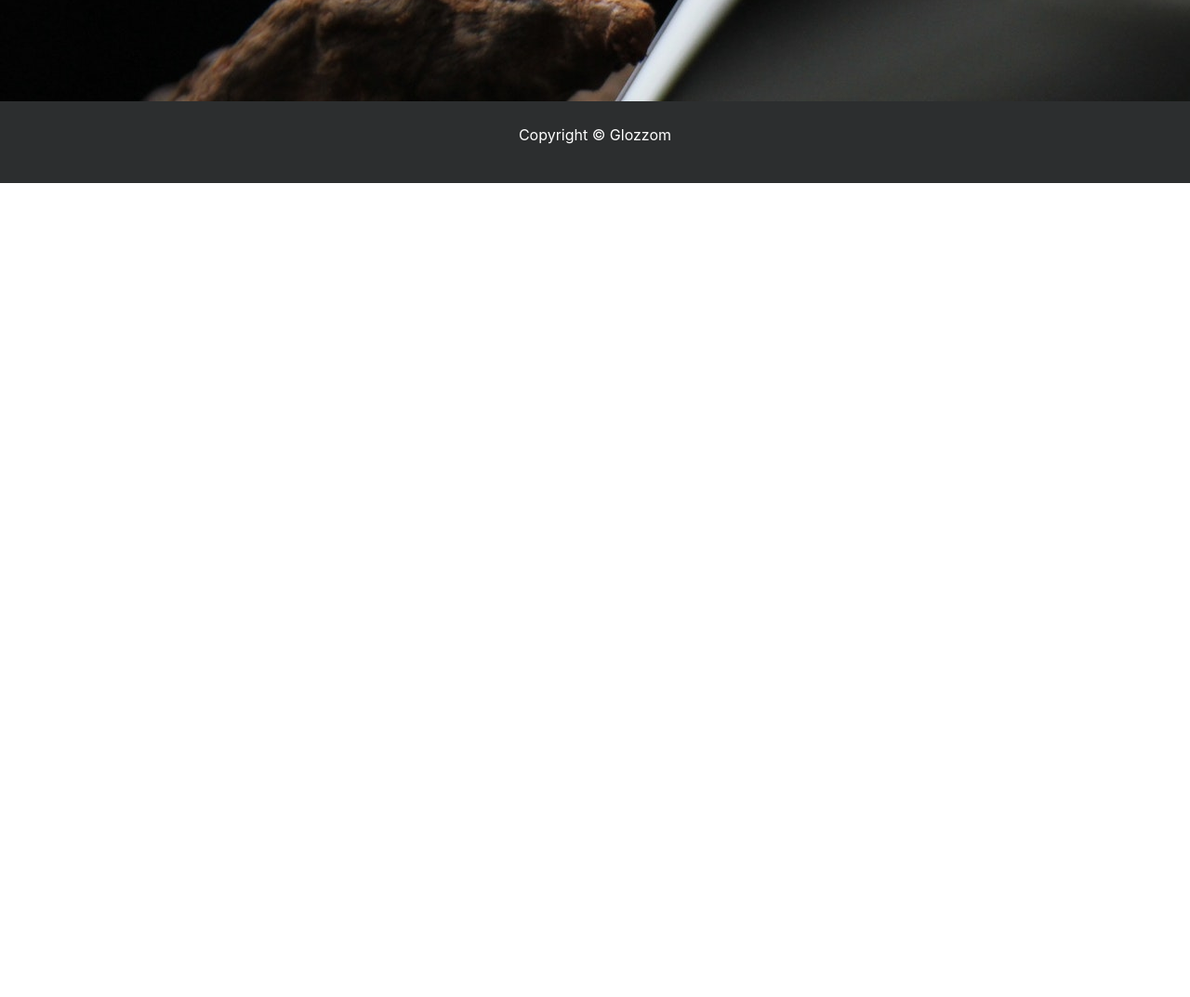
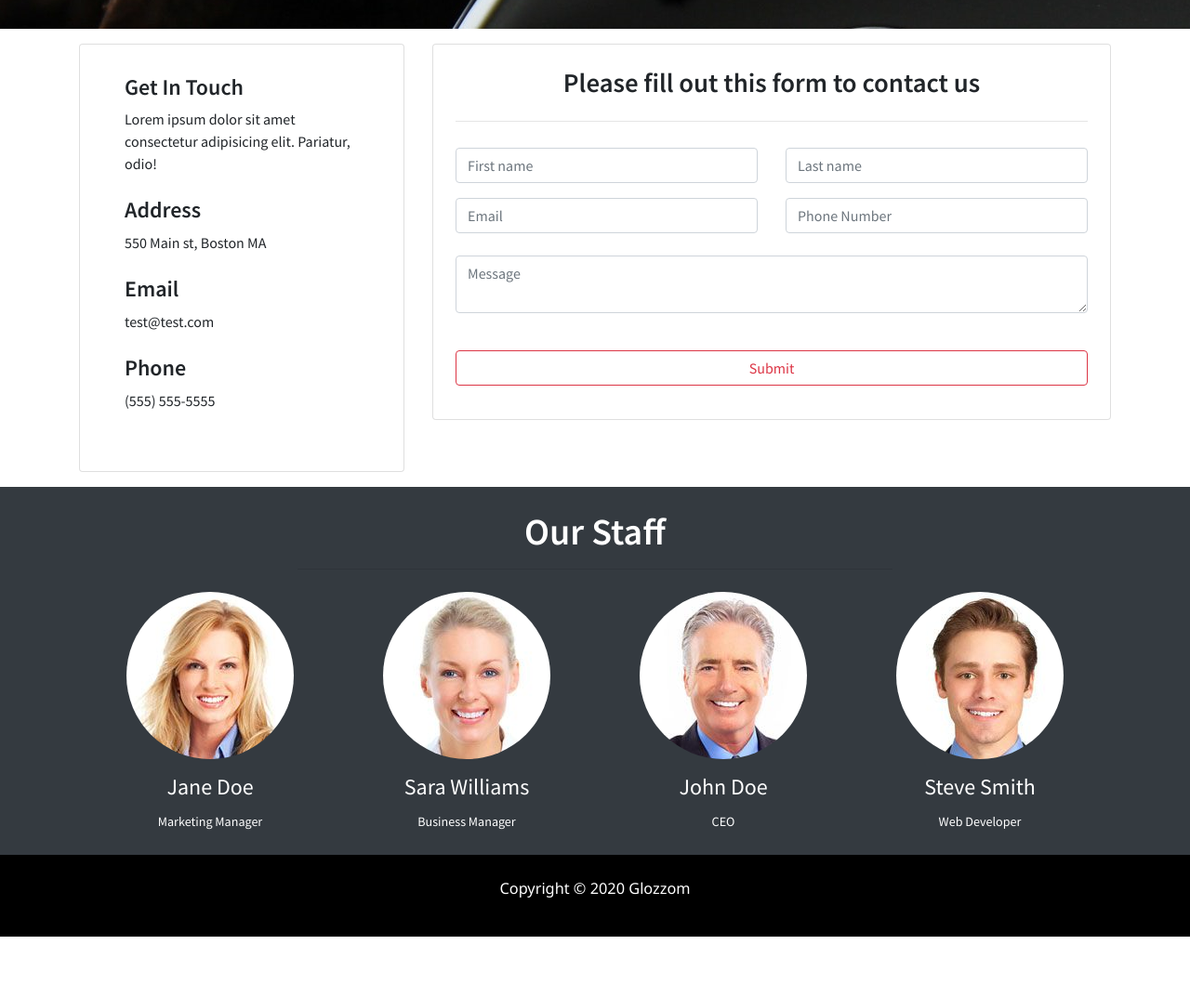
Before and after one commit to ahmedalaa9/glozzm, a plain HTML site: page contact.html in a window 1280 px wide. Shown: the part 235-1308 px from the top of the page at 93% size. After the commit the page ends 1243 px from the top, so only its background shows below. Drawn offline with nearby package versions, Linux system fonts and the light colour scheme.

Commit message:
done contact section / Nour

```diff
--- a/contact.html
+++ b/contact.html
@@ -9,7 +9,7 @@
     <link rel="stylesheet" href="https://use.fontawesome.com/releases/v5.0.13/css/all.css" integrity="sha384-DNOHZ68U8hZfKXOrtjWvjxusGo9WQnrNx2sqG0tfsghAvtVlRW3tvkXWZh58N9jp" crossorigin="anonymous">
     <link rel="stylesheet" href="https://stackpath.bootstrapcdn.com/bootstrap/4.1.1/css/bootstrap.min.css" integrity="sha384-WskhaSGFgHYWDcbwN70/dfYBj47jz9qbsMId/iRN3ewGhXQFZCSftd1LZCfmhktB" crossorigin="anonymous">
     <link rel="stylesheet" href="css/main.css">
-
+    <link href="https://fonts.googleapis.com/css2?family=Roboto:wght@100;300;400;500;700;900&family=Source+Sans+Pro:wght@300;400;600;700;900&display=swap" rel="stylesheet">
     <title>Bootstrap Theme</title>
 </head>
 
@@ -47,31 +47,94 @@
 
     <section class="contactSectionFirst">
         <div class="bgImg py-5">
-            <div class="details py-5">
+            <div class="details py-1">
                 <h1 class="text-center">Contact Us</h1>
                 <p class="text-center">Lorem ipsum, dolor sit amet consectetur adipisicing elit. Quas, temporibus?</p>
             </div>
         </div>
     </section>
-
-
-
-
-
     <!-- end contactSectin first -->
 
 
+    <!-- second section -->
+    <section class="contactSecondSection">
+        <div class="container">
+            <div class="row py-3">
+                <div class="col-md-4 left">
+                    <div class="card pb-5 pt-4 px-5">
+                        <h4 class="pt-2">Get In Touch</h4>
+                        <p>Lorem ipsum dolor sit amet consectetur adipisicing elit. Pariatur, odio!</p>
+                        <h4 class="pt-2">Address</h4>
+                        <p>550 Main st, Boston MA</p>
+                        <h4 class="pt-2">Email</h4>
+                        <p>test@test.com</p>
+                        <h4 class="pt-2">Phone</h4>
+                        <p>(555) 555-5555</p>
+                    </div>
+                </div>
+                <div class="col-md-8 right">
+                    <div class="card p-4">
+                        <h3 class="text-center px-5">Please fill out this form to contact us</h3>
+                        <hr>
+                        <form>
+                            <div class="row py-1">
+                                <div class="col-md-6 py-2">
+                                    <input type="text" class="form-control" id="formGroupExampleInput" placeholder="First name">
+                                </div>
+                                <div class="col-md-6 py-2">
+                                    <input type="text" class="form-control" id="formGroupExampleInput" placeholder="Last name">
+                                </div>
+                                <div class="col-md-6 py-2">
+                                    <input type="text" class="form-control" id="formGroupExampleInput" placeholder="Email">
+                                </div>
+                                <div class="col-md-6 py-2">
+                                    <input type="text" class="form-control" id="formGroupExampleInput" placeholder="Phone Number">
+                                </div>
+                                <div class="col-12 form-group py-3">
+                                    <textarea class="form-control" id="formGroupExampleInput2" placeholder="Message"></textarea>
+                                </div>
+                                <div class="col-12 py-2">
+                                    <button type="submit" class="btn btn-outline-danger w-100 ">Submit</button>
+                                </div>
+                            </div>
+                        </form>
+                    </div>
+                </div>
+            </div>
+        </div>
+    </section>
+    <!-- end second section -->
 
-
-
-
-
-
-
-
-
-
-
+    <!-- start third section -->
+    <section class="contactThirsSection bg-dark py-4">
+        <h1 class="text-center text-white">Our Staff</h1>
+        <hr class="w-50 text-center">
+        <div class="contaienr pt-2">
+            <div class="d-md-flex justify-content-center w-100">
+                <div class="text-center px-5">
+                    <img src="imgs/person1.jpg" class="p-sm-5 p-md-0 w-100 rounded-circle">
+                    <h4 class="pt-3 text-white">Jane Doe</h4>
+                    <small class="text-white font-weight-lighter">Marketing Manager</small>
+                </div>
+                <div class="text-center px-5">
+                    <img src="imgs/person2.jpg" class="p-sm-5 p-md-0 w-100 rounded-circle">
+                    <h4 class="pt-3 text-white">Sara Williams</h4>
+                    <small class="text-white font-weight-lighter">Business Manager</small>
+                </div>
+                <div class="text-center px-5">
+                    <img src="imgs/person3.jpg" class="p-sm-5 p-md-0 w-100 rounded-circle">
+                    <h4 class="pt-3 text-white">John Doe</h4>
+                    <small class="text-white font-weight-lighter">CEO</small>
+                </div>
+                <div class="text-center px-5">
+                    <img src="imgs/person4.jpg" class="p-sm-5 p-md-0 w-100 rounded-circle">
+                    <h4 class="pt-3 text-white">Steve Smith</h4>
+                    <small class="text-white font-weight-lighter">Web Developer</small>
+                </div>
+            </div>
+        </div>
+    </section>
+    <!-- end third section -->
 
     <!-- FOOTER -->
     <footer id="main-footer" class="text-center p-4">
@@ -79,7 +142,7 @@
             <div class="row">
                 <div class="col">
                     <p>Copyright &copy;
-                        <span id="year"></span> Glozzom</p>
+                        <span id="year">2020</span> Glozzom</p>
                 </div>
             </div>
         </div>
@@ -90,8 +153,6 @@
     <script src="http://code.jquery.com/jquery-3.3.1.min.js" integrity="sha256-FgpCb/KJQlLNfOu91ta32o/NMZxltwRo8QtmkMRdAu8=" crossorigin="anonymous"></script>
     <script src="https://cdnjs.cloudflare.com/ajax/libs/popper.js/1.14.3/umd/popper.min.js" integrity="sha384-ZMP7rVo3mIykV+2+9J3UJ46jBk0WLaUAdn689aCwoqbBJiSnjAK/l8WvCWPIPm49" crossorigin="anonymous"></script>
     <script src="https://stackpath.bootstrapcdn.com/bootstrap/4.1.1/js/bootstrap.min.js" integrity="sha384-smHYKdLADwkXOn1EmN1qk/HfnUcbVRZyYmZ4qpPea6sjB/pTJ0euyQp0Mk8ck+5T" crossorigin="anonymous"></script>
-
-
 </body>
 
 </html>
--- a/css/main.css
+++ b/css/main.css
@@ -1,10 +1,11 @@
 body {
     overflow-x: hidden;
-    height: 3000px
+    font-family: 'Roboto', sans-serif;
+    font-family: 'Source Sans Pro', sans-serif;
 }
 
 .navbar .nav-link {
-    font-size: 14px;
+    font-size: 1.4rem;
     text-transform: uppercase;
     padding-left: 1rem !important;
     padding-right: 1rem !important;
@@ -15,18 +16,61 @@ body {
 }
 
 
-/*  */
+/* start contact section */
 
 .contactSectionFirst .bgImg {
-    background-image: url('../imgs/image1.jpg');
-    background-repeat: no-repeat;
+    background-image: url('../imgs/img1.png');
     background-attachment: fixed;
 }
 
+.contactSectionFirst .bgImg .details h1 {
+    font-size: 2.5rem;
+    font-weight: 600;
+    color: #fff;
+}
 
-/*  */
+.contactSectionFirst .bgImg .details p {
+    font-size: 1rem;
+    font-weight: 500;
+    color: #fff;
+}
+
+.contactSecondSection .left h4 {
+    font-weight: 600;
+}
+
+.contactSecondSection .left p {
+    font-size: 1rem;
+    font-weight: 400;
+    line-height: 1.5;
+    color: #212529;
+    text-align: left;
+}
+
+.contactSecondSection .right h3 {
+    font-weight: 600;
+    font-size: 1.8rem;
+}
+
+.contactThirsSection {
+    font-size: 1.1rem;
+}
+
+.contactThirsSection h1 {
+    font-weight: 600;
+    font-size: 2.5rem !important;
+}
+
+
+/* end contact section */
 
 #main-footer {
-    background: rgb(44, 46, 47);
+    background: #000;
     color: #fff;
 }
+
+#main-footer p {
+    font-size: 1.02rem;
+    font-weight: 400;
+    font-family: 'Segoe UI', Tahoma, Verdana, sans-serif;
+}
```
Also changed, not shown: imgs/img1.png (added).
